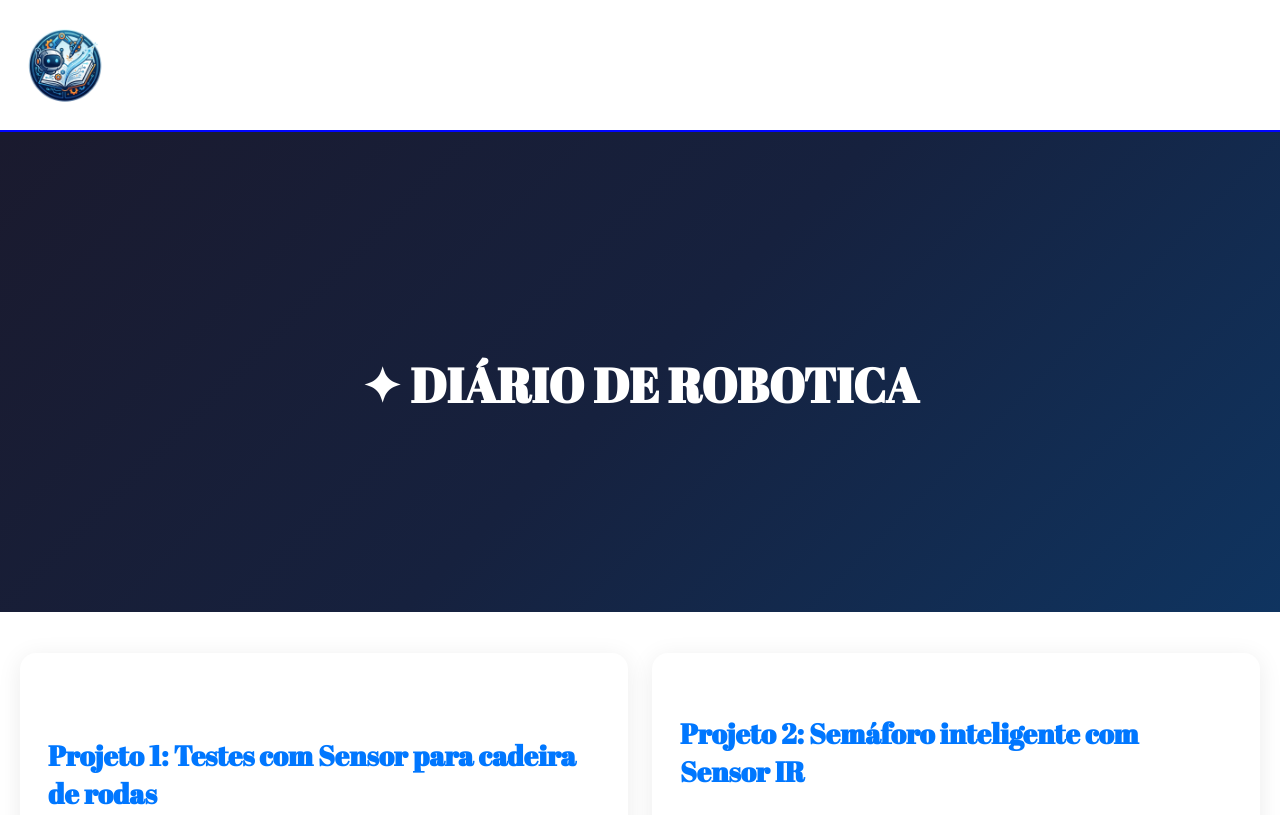
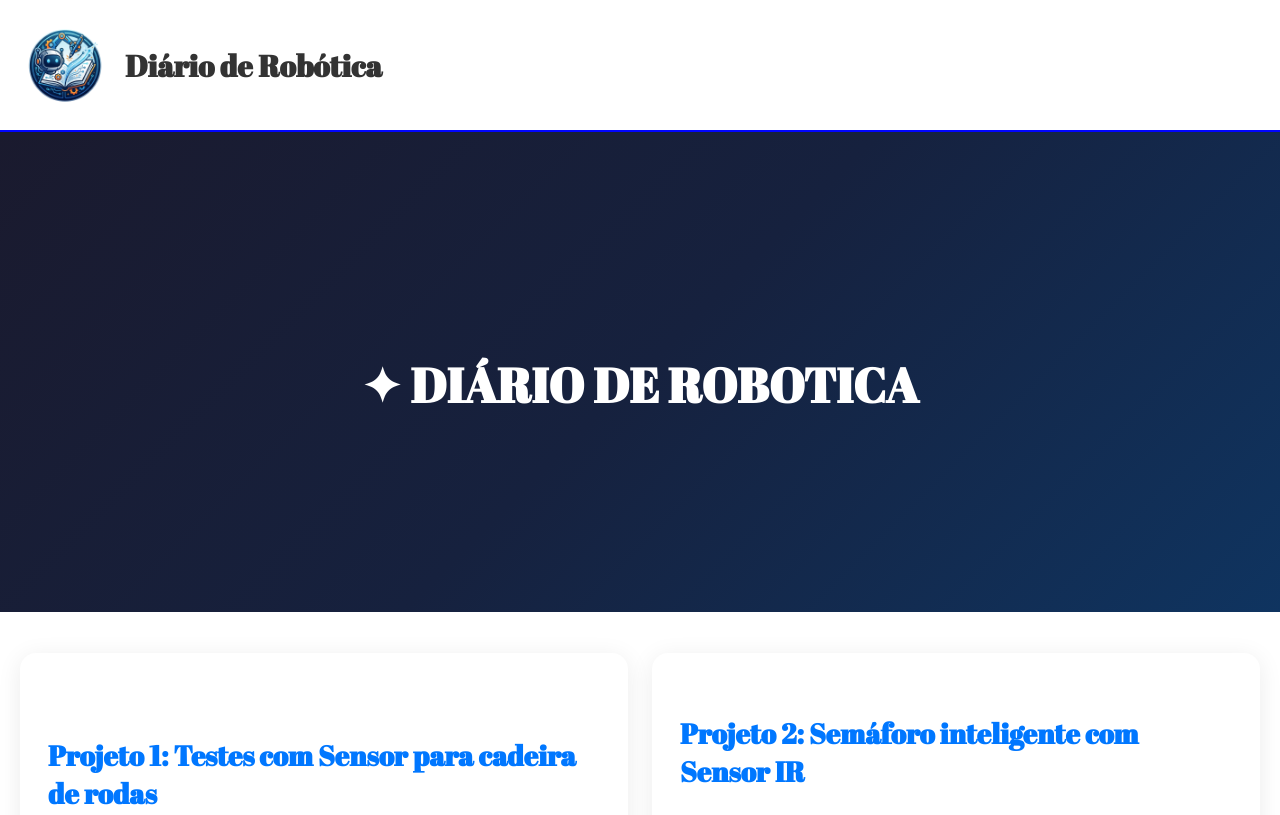
Before and after one commit to joaomanhaes1/diarioderoboticaD, a plain HTML site: page index.html in a window 1280 px wide. Shown: the top 815 px of the page. Drawn offline with Linux system fonts and the light colour scheme.

Commit message:
versão final

```diff
--- a/index.html
+++ b/index.html
@@ -12,7 +12,7 @@
     <header>
         <div class="logo-container">
             <img src="logodiario.png" alt="Logo" class="logo">
-            <h1 class="nome-site"></h1>
+            <h1 class="nome-site">Diário de Robótica</h1>
         </div>
 
     </header>
--- a/styles.css
+++ b/styles.css
@@ -37,7 +37,7 @@ header {
 .logo-container {
     display: flex;
     align-items: center;
-    gap: 0px; /* espaço entre logo e texto */
+    gap: 15px; /* espaço entre logo e texto */
 }
 
 .logo {
```
